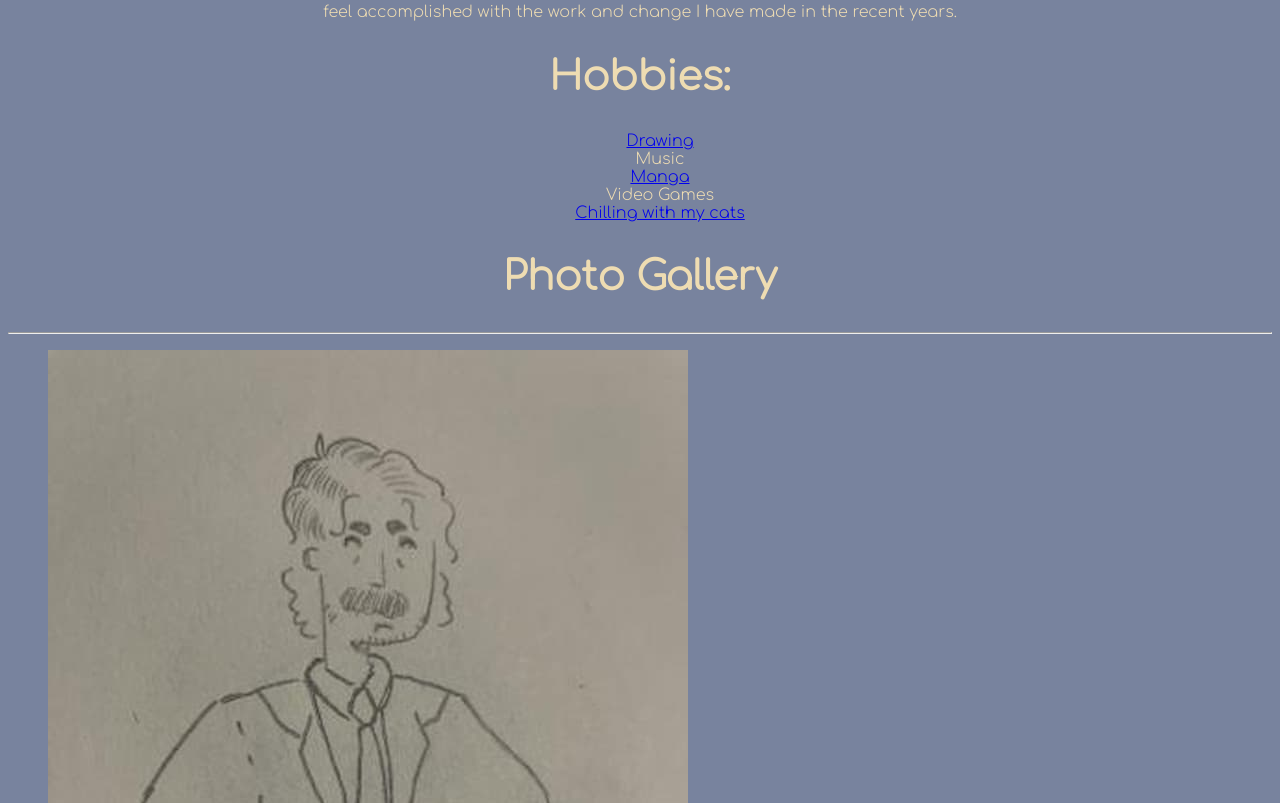
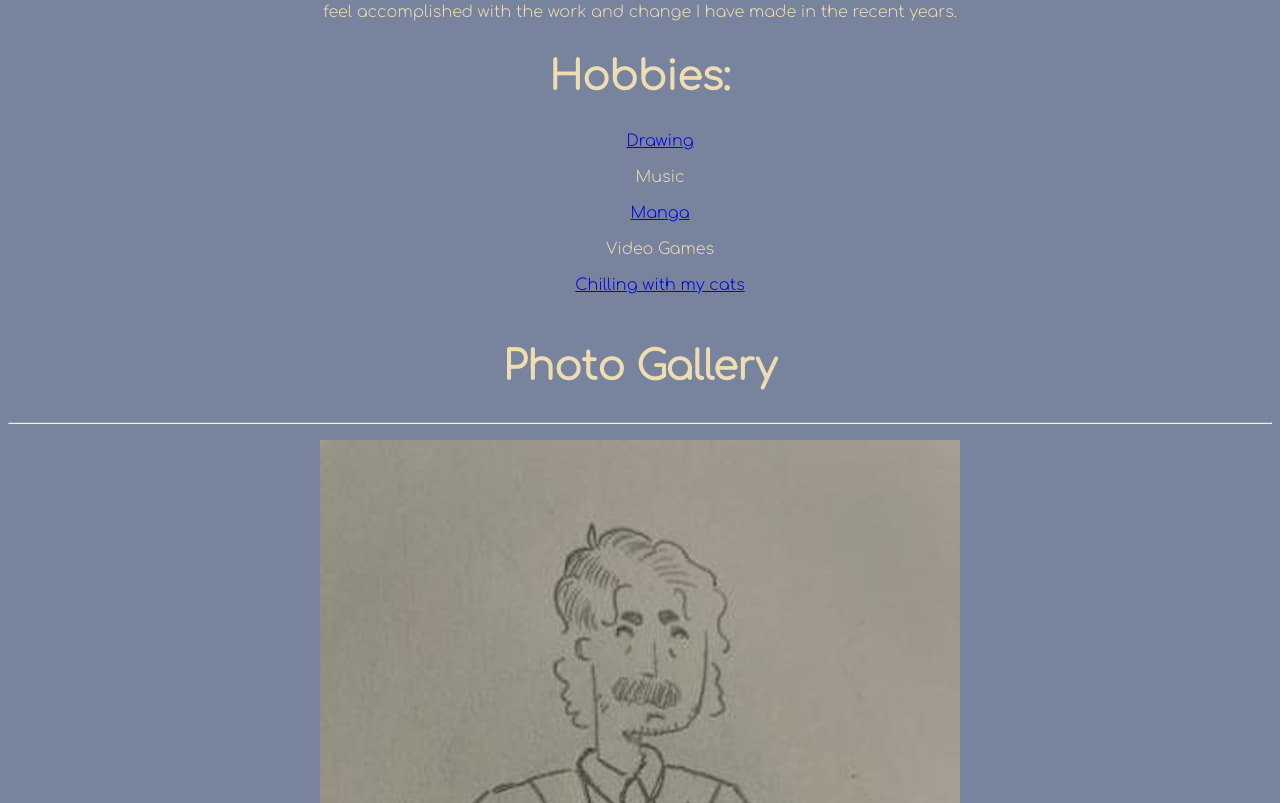
Before and after one commit to RVCC-IDMX/about-me-OBenitezG, a plain HTML site: page index.html in a window 1280 px wide. Shown: the part 717-1520 px from the top of the page. Drawn offline with Linux system fonts and the light colour scheme.

Commit message:
adding photo gallery

```diff
--- a/css/style.css
+++ b/css/style.css
@@ -1,3 +1,5 @@
+                                    /* General Section */
+
 body {
     font-family:Comfortaa;
     background-color: #78839E;
@@ -12,7 +14,10 @@ h1, h2, h3, h4, h5, h6 {
 
 h2 {
     font-size:30pt;
+    font-style: normal;
 }
+
+                                    /* Hero Section */
 
 header {
     text-align:center;
@@ -26,24 +31,21 @@ header {
     width: 300px;
 }
 
+                                    /* Bio Section */
+
 #bio {
     text-align: center;
 }
 
-footer {
-    text-align:center;
-    color: #F5F8FF;
-    border: 2px solid #9E9685;
-    background-color: #9E9685;
-}
+                                    /* Hobbies Section */
 
 #hobbies {
     text-align:center;
 }
 
 ul li {
-    display: inline-block;
-    text-align: left;
+    display: block;
+    text-align: center;
     transition: transform 0.2s;
 }
 
@@ -54,3 +56,26 @@ ul li:hover {
 html {
     scroll-behavior: smooth;
 }
+
+                                    /* Gallery Sexction */
+
+#gallery {
+    font-style: italic;
+    text-align: center;
+}
+
+#gallery img {
+    max-width:100%;
+    display: block;
+    margin-left: auto;
+    margin-right: auto;
+}
+
+                                    /* Footer Section */
+
+footer {
+    text-align:center;
+    color: #F5F8FF;
+    border: 2px solid #9E9685;
+    background-color: #9E9685;
+}
```
